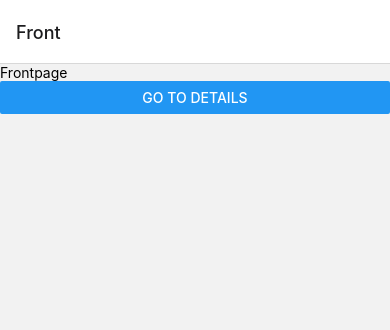
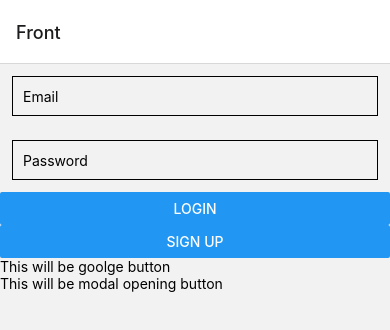
Before and after one commit to KoodariKerho/RaeMobile, a React Native app: screen /Front in a window 390 px wide. Shown: the top 330 px of the page. Built offline with nearby package versions, Linux system fonts and the light colour scheme.

Commit message:
Added func to login and register

```diff
--- a/Views/Frontpage.tsx
+++ b/Views/Frontpage.tsx
@@ -1,14 +1,184 @@
-import {View, Text, Button} from 'react-native';
-import React from 'react';
+import {
+  View,
+  Text,
+  TouchableOpacity,
+  TextInput,
+  StyleSheet,
+  Button,
+} from 'react-native';
+import React, {useState} from 'react';
+import auth, {firebase, FirebaseAuthTypes} from '@react-native-firebase/auth';
+import {GoogleSignin} from '@react-native-google-signin/google-signin';
+import Modal from 'react-native-modal';
 
 export default ({navigation}: any): JSX.Element => {
+  const [username, setUserName] = useState('');
+  const [email, setEmail] = useState('');
+  const [password, setPassword] = useState('');
+  const [user, setUser] = useState<FirebaseAuthTypes.User | null>(null);
+  const [modalVisible, setModalVisible] = useState<boolean>(false);
+
+  const toggleModal = () => {
+    setModalVisible(!modalVisible);
+  };
+
+  const handleLogin = async () => {
+    auth()
+      .signInWithEmailAndPassword(email, password)
+      .then(() => {
+        console.log('success');
+        navigation.navigate('Home');
+      })
+      .catch(error => {
+        console.log(error);
+      });
+  };
+
+  const signInWithEmailAndPassword = async () => {
+    console.log('signInWithEmailAndPassword');
+    toggleModal();
+    auth()
+      .createUserWithEmailAndPassword(email, password)
+      .then(data => {
+        console.log(data);
+        const url =
+          'https://hlw2l5zrpk.execute-api.eu-north-1.amazonaws.com/dev/create-user/' +
+          data.user.uid;
+        console.log(url);
+        fetch(url, {
+          method: 'POST',
+          headers: {
+            'Content-Type': 'application/json',
+          },
+          body: JSON.stringify({
+            id: data.user.uid,
+            username: username,
+            email: data.user.email,
+            photo:
+              'https://firebasestorage.googleapis.com/v0/b/opiskelija-appi.appspot.com/o/logoteal.png?alt=media&token=a32ea342-c941-4e69-ab19-bcf02b3d4000',
+            friends: [],
+            posts: [],
+          }),
+        });
+        navigation.navigate('Home');
+      })
+      .catch(error => {
+        if (error.code === 'auth/email-already-in-use') {
+          console.log('That email address is already in use!');
+        }
+
+        if (error.code === 'auth/invalid-email') {
+          console.log('That email address is invalid!');
+        }
+        console.error(error);
+      });
+  };
+
+  const signInWithGoogle = async () => {
+    console.log('signInWithGoogle');
+    await GoogleSignin.configure({
+      webClientId:
+        '401983017906-35srab4is73n47u6vq9vjkjofd5au1cl.apps.googleusercontent.com',
+    });
+
+    const data = await GoogleSignin.signIn();
+    console.log(data);
+    const credential = firebase.auth.GoogleAuthProvider.credential(
+      data.idToken,
+      data.accessToken,
+    );
+    console.log(credential);
+    const firebaseUserCredential = await auth().signInWithCredential(
+      credential,
+    );
+    console.log(firebaseUserCredential.user);
+    setUser(firebaseUserCredential.user);
+    const url =
+      'https://hlw2l5zrpk.execute-api.eu-north-1.amazonaws.com/dev/create-user/' +
+      firebaseUserCredential.user.uid;
+    console.log(url);
+    const response = await fetch(url, {
+      method: 'POST',
+      headers: {
+        'Content-Type': 'application/json',
+      },
+      body: JSON.stringify({
+        id: firebaseUserCredential.user.uid,
+        username: firebaseUserCredential.user.displayName,
+        email: firebaseUserCredential.user.email,
+        photo: firebaseUserCredential.user.photoURL,
+        friends: [],
+        posts: [],
+      }),
+    });
+    console.log(response);
+    navigation.navigate('Home');
+  };
+
   return (
     <View>
-      <Text>Frontpage</Text>
-      <Button
-        title="Go to Details"
-        onPress={() => navigation.navigate('Friends')}
+      <TextInput
+        style={styles.input}
+        onChangeText={e => setEmail(e)}
+        value={email}
+        placeholder="Email"
+        keyboardType="email-address"
       />
+      <TextInput
+        style={styles.input}
+        onChangeText={e => setPassword(e)}
+        value={password}
+        placeholder="Password"
+        textContentType="password"
+        secureTextEntry={true}
+      />
+      <Modal
+        isVisible={modalVisible}
+        backdropOpacity={0.8}
+        onBackdropPress={() => setModalVisible(false)}
+        onBackButtonPress={toggleModal}>
+        <View style={{flex: 1}}>
+          <TextInput
+            style={styles.input}
+            onChangeText={e => setUserName(e)}
+            value={username}
+            placeholder="Username"
+          />
+          <TextInput
+            style={styles.input}
+            onChangeText={e => setEmail(e)}
+            value={email}
+            placeholder="Email"
+          />
+          <TextInput
+            style={styles.input}
+            onChangeText={e => setPassword(e)}
+            value={password}
+            placeholder="Password"
+            textContentType="password"
+            secureTextEntry={true}
+          />
+
+          <Button title="Register" onPress={signInWithEmailAndPassword} />
+        </View>
+      </Modal>
+      <Button title="Login" onPress={handleLogin} />
+      <Button title="Sign up" onPress={toggleModal} />
+      <TouchableOpacity onPress={() => signInWithGoogle()}>
+        <Text>This will be goolge button </Text>
+      </TouchableOpacity>
+      <TouchableOpacity onPress={signInWithEmailAndPassword}>
+        <Text>This will be modal opening button </Text>
+      </TouchableOpacity>
     </View>
   );
 };
+
+const styles = StyleSheet.create({
+  input: {
+    height: 40,
+    margin: 12,
+    borderWidth: 1,
+    padding: 10,
+  },
+});
--- a/package.json
+++ b/package.json
@@ -10,10 +10,16 @@
     "lint": "eslint . --ext .js,.jsx,.ts,.tsx"
   },
   "dependencies": {
+    "@react-native-firebase/app": "^14.9.4",
+    "@react-native-firebase/auth": "^14.9.4",
+    "@react-native-google-signin/google-signin": "^7.2.2",
     "@react-navigation/native": "^6.0.10",
     "@react-navigation/native-stack": "^6.6.2",
+    "firebase": "^9.8.1",
     "react": "17.0.2",
+    "react-google-button": "^0.7.2",
     "react-native": "0.68.1",
+    "react-native-modal": "^13.0.1",
     "react-native-safe-area-context": "^4.2.5",
     "react-native-screens": "^3.13.1"
   },
```
Also changed, not shown: 2 other files (tests, documents, lock files or other folders).
